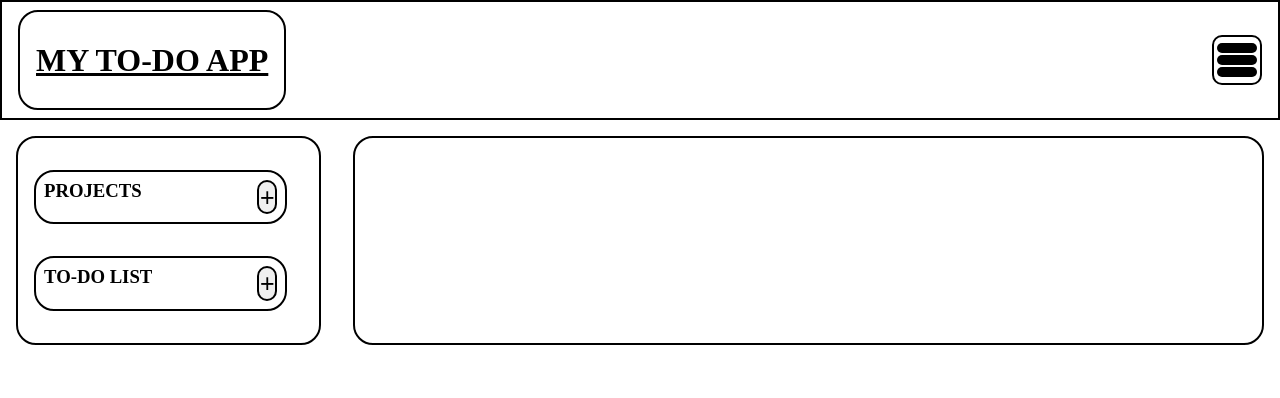
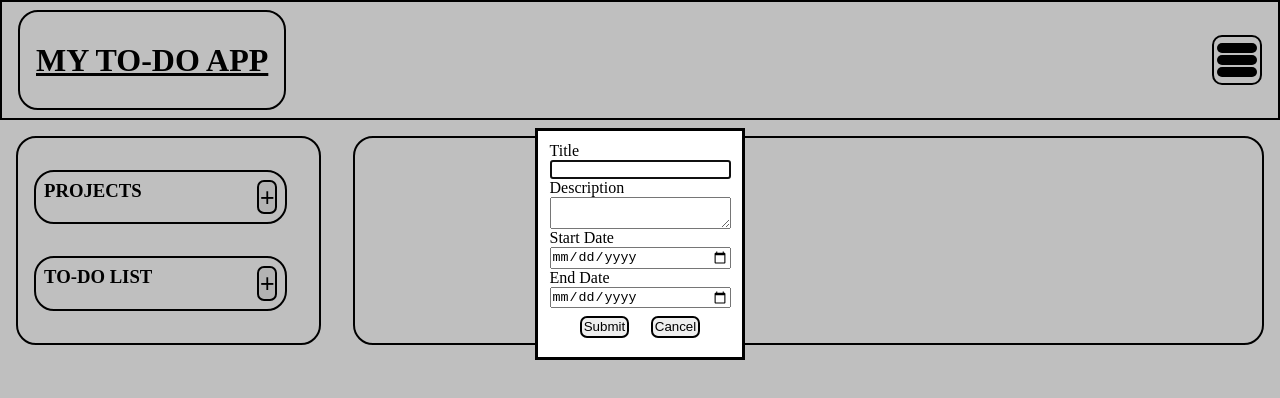
Before and after one commit to olopok/MyTodoList, a website built with webpack: page src/template.html in a window 1280 px wide. Both pictures are taken after a click on the element 1237 px from the left and 60 px from the top of the page. Built offline with nearby package versions, Linux system fonts and the light colour scheme.

Commit message:
Add modal for projects

```diff
--- a/package.json
+++ b/package.json
@@ -9,5 +9,8 @@
   },
   "scripts": {
     "dev": "webpack serve --open"
+  },
+  "dependencies": {
+    "date-fns": "^4.1.0"
   }
 }
--- /dev/null
+++ b/src/aside.js
@@ -0,0 +1,11 @@
+function showForm () {
+    const dial = document.querySelector(".projects-modal");
+    const addBt = document.querySelectorAll(".add");
+    for (let i in addBt) {
+        addEventListener('click', () => {
+            dial.showModal()
+        });
+    };
+};
+
+export {showForm}
--- a/src/css/aside.css
+++ b/src/css/aside.css
@@ -1,5 +1,20 @@
-.title {
-    cursor: pointer;
+.left-main-container {
+    display: flex;
+    flex-direction: column;
+    width: 25%;
+    border: 2px solid black;
+    border-radius: 20px;
+    margin: 1rem;
+    padding: 1rem;
+}
+
+.projects-container, .todo-container {
+    width: calc(100% - 1rem);
+    height: auto;
+    border: 2px solid black;
+    border-radius: 20px;
+    padding: 0.5rem;
+    margin-block: 1rem;
 }
 
 h1 {
@@ -7,16 +22,93 @@ h1 {
     justify-content: space-between;
 }
 
+ul, li {
+    display: flex;
+    flex-direction: column;
+    align-content: space-between;
+}
+
+.prj-btn-container {
+    display: flex;
+    justify-content: space-evenly;
+    align-content: center;
+    padding: 0.5em;
+}
+
 button {
     width: fit-content;
     height: fit-content;
     border: 2px solid black;
-    border-radius: 10px;
+    border-radius: 7px;
     text-align: center;
+    cursor: pointer;
+    padding: 0.1em;
+}
+
+.add {
     font-size: 25px;
     padding: 0.025em;
+
 }
 
 button:hover {
     background-color: grey;
 }
+
+/* css from mdn example */
+/*   Open state of the dialog  */
+dialog[open] {
+    opacity: 1;
+    transform: scaleY(1);
+}
+
+/*   Closed state of the dialog   */
+dialog {
+    opacity: 0;
+    transform: scaleY(0);
+    transition:
+        opacity 0.7s ease-out,
+        transform 0.7s ease-out,
+        overlay 0.7s ease-out allow-discrete,
+        display 0.7s ease-out allow-discrete;
+        position: fixed;
+        margin: calc(100% - 90%) auto;
+        padding: 0.7em;
+    /* Equivalent to
+    transition: all 0.7s allow-discrete; */
+}
+
+/*   Before-open state  */
+/* Needs to be after the previous dialog[open] rule to take effect,
+      as the specificity is the same */
+      /* not supported in firefox */
+@starting-style {
+    dialog[open] {
+        opacity: 0;
+        transform: scaleY(0);
+    }
+}
+
+/* Transition the :backdrop when the dialog modal is promoted to the top layer */
+dialog::backdrop {
+    background-color: rgb(0 0 0 / 0%);
+    transition:
+        display 0.7s allow-discrete,
+        overlay 0.7s allow-discrete,
+        background-color 0.7s;
+    /* Equivalent to
+    transition: all 0.7s allow-discrete; */
+}
+
+dialog[open]::backdrop {
+    background-color: rgb(0 0 0 / 25%);
+}
+
+/* This starting-style rule cannot be nested inside the above selector
+  because the nesting selector cannot represent pseudo-elements. */
+/* not supported in firefox */
+@starting-style {
+    dialog[open]::backdrop {
+        background-color: rgb(0 0 0 / 0%);
+    }
+}
--- a/src/css/style.css
+++ b/src/css/style.css
@@ -32,25 +32,6 @@ header {
     display: flex;
 }
 
-.left-main-container {
-    display: flex;
-    flex-direction: column;
-    width: 25%;
-    border: 2px solid black;
-    border-radius: 20px;
-    margin: 1rem;
-    padding: 1rem;
-}
-
-
-.projects-container, .todo-container {
-    width: calc(100% - 1rem);
-    height: auto;
-    border: 2px solid black;
-    border-radius: 20px;
-    padding: 0.5rem;
-    margin-block: 1rem;
-}
 
 .main-container {
     width: 75%;
--- a/src/index.js
+++ b/src/index.js
@@ -2,6 +2,8 @@ import "./css/style.css";
 import "./css/hamburger.css";
 import "./css/aside.css";
 
-import HAMBURGER  from "./header.js";
+import HAMBURGER from "./header.js";
+import { showForm } from "./aside.js";
 
 HAMBURGER;
+showForm();
--- a/src/template.html
+++ b/src/template.html
@@ -15,6 +15,33 @@
         </div>
     </header>
     <div class="body-container">
+        <dialog class="projects-modal">
+            <form autocomplete="off" method="dialog">
+                <ul>
+                    <li>
+                        <label for="title">Title</label>
+                        <input type="text" id="title">
+                    </li>
+                    <li>
+                        <label for="descr">Description</label>
+                        <textarea name="Description" id="descr"></textarea>
+                    </li>
+                    <li>
+                        <label for="start-date">Start Date</label>
+                        <input type="date" id="start-date">
+                    </li>
+                    <li>
+                        <label for="end-date">End Date</label>
+                        <input type="date" id="end-date">
+                    </li>
+                </ul>
+                <div class="prj-btn-container">
+                    <button>Submit</button>
+                    <button>Cancel</button>
+                </div>
+            </form>
+        </dialog>
+
         <aside class="left-main-container">
             <section class="projects-container">
                 <h1 class="title">PROJECTS
```
Also changed, not shown: 1 other file.
